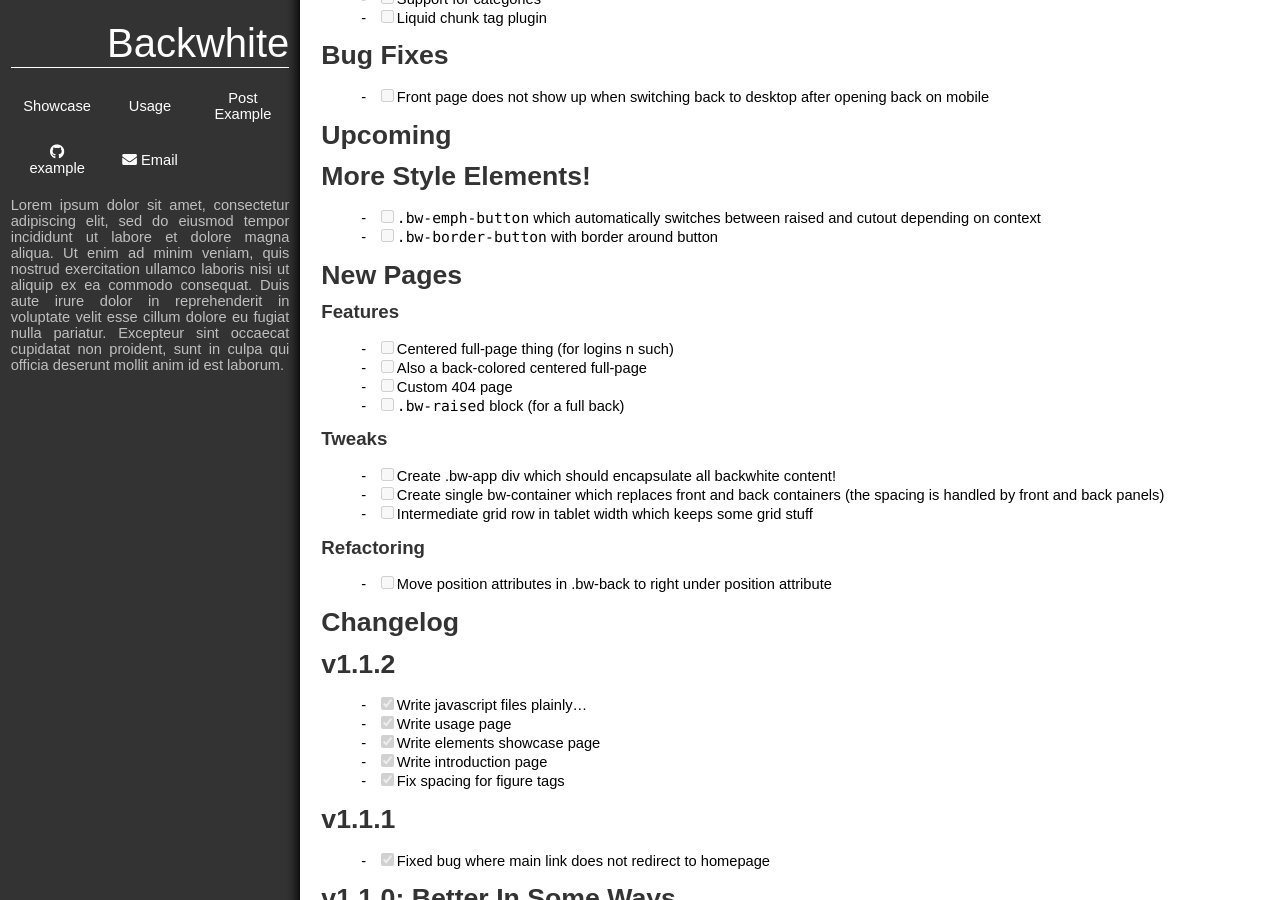
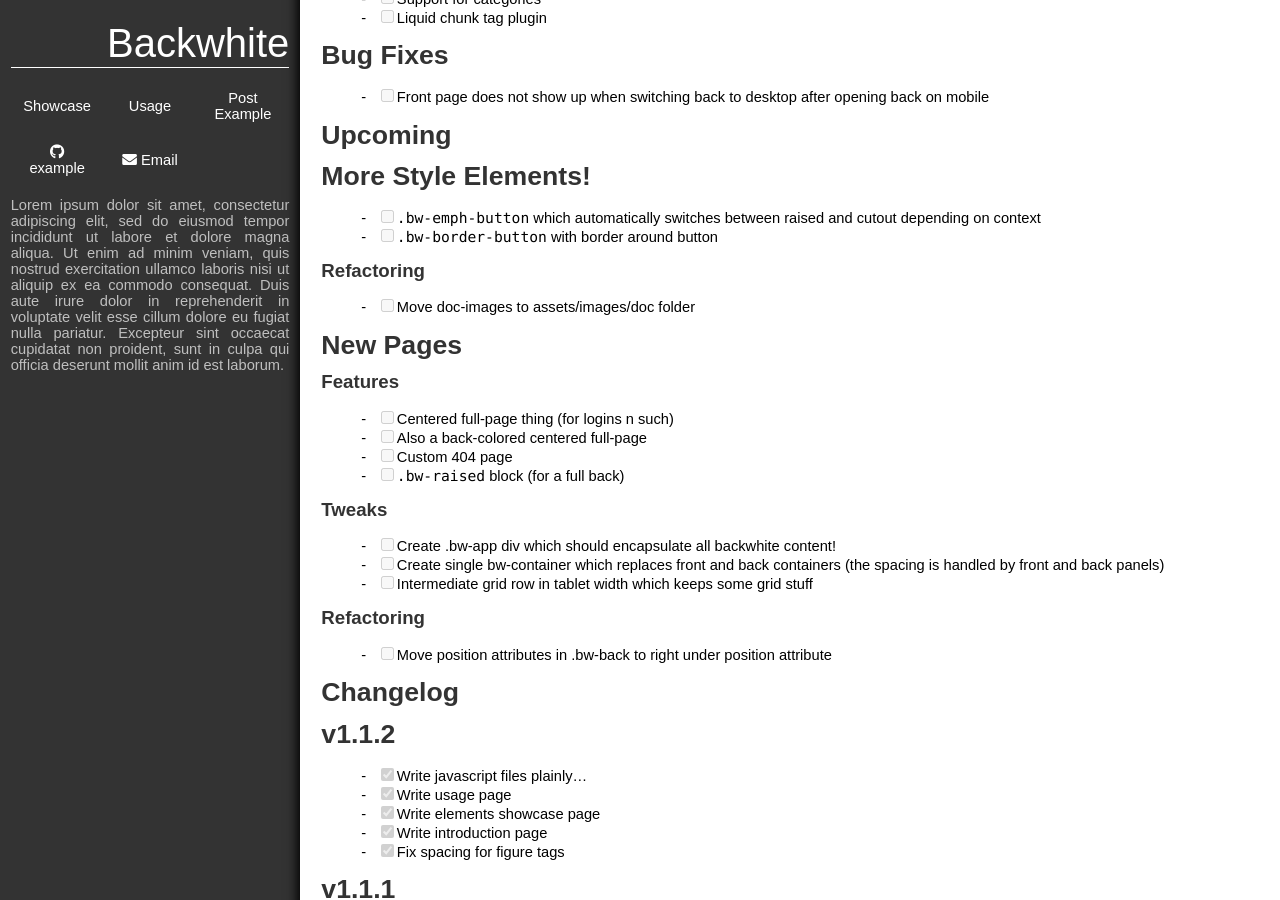
Before and after one commit to andydevs/jekyll-theme-backwhite, a Jekyll site: the page built from TODO.md, in a window 1280 px wide and 900 px high, scrolled down 419 px. Built offline with Jekyll 4.4.1, drawn with Linux system fonts in a browser that asks for light colours; our own code applies the rules of GitHub Pages for plain Markdown files.

Commit message:
Update TODO.md

```diff
--- a/TODO.md
+++ b/TODO.md
@@ -1,14 +1,14 @@
 jekyll-theme-backwhite: TODO
-===========================================================
+=============================================================
 
 Notes
------------------------------------------------------------
+-------------------------------------------------------------
 
 This is now the source of truth for the project, as the
 theme was meant to be used for my jekyll site
 
 Backlog
------------------------------------------------------------
+-------------------------------------------------------------
 
 ### Build Tooling
 
@@ -27,13 +27,17 @@ Backlog
         desktop after opening back on mobile
 
 Upcoming
------------------------------------------------------------
+-------------------------------------------------------------
 
 ### More Style Elements!
 
 - [ ] `.bw-emph-button` which automatically switches between
         raised and cutout depending on context
 - [ ] `.bw-border-button` with border around button
+
+#### Refactoring
+
+- [ ] Move doc-images to assets/images/doc folder
 
 ### New Pages
 
@@ -61,7 +65,7 @@ under position attribute
 
 
 Changelog
------------------------------------------------------------
+-------------------------------------------------------------
 
 ### v1.1.2
 
```
